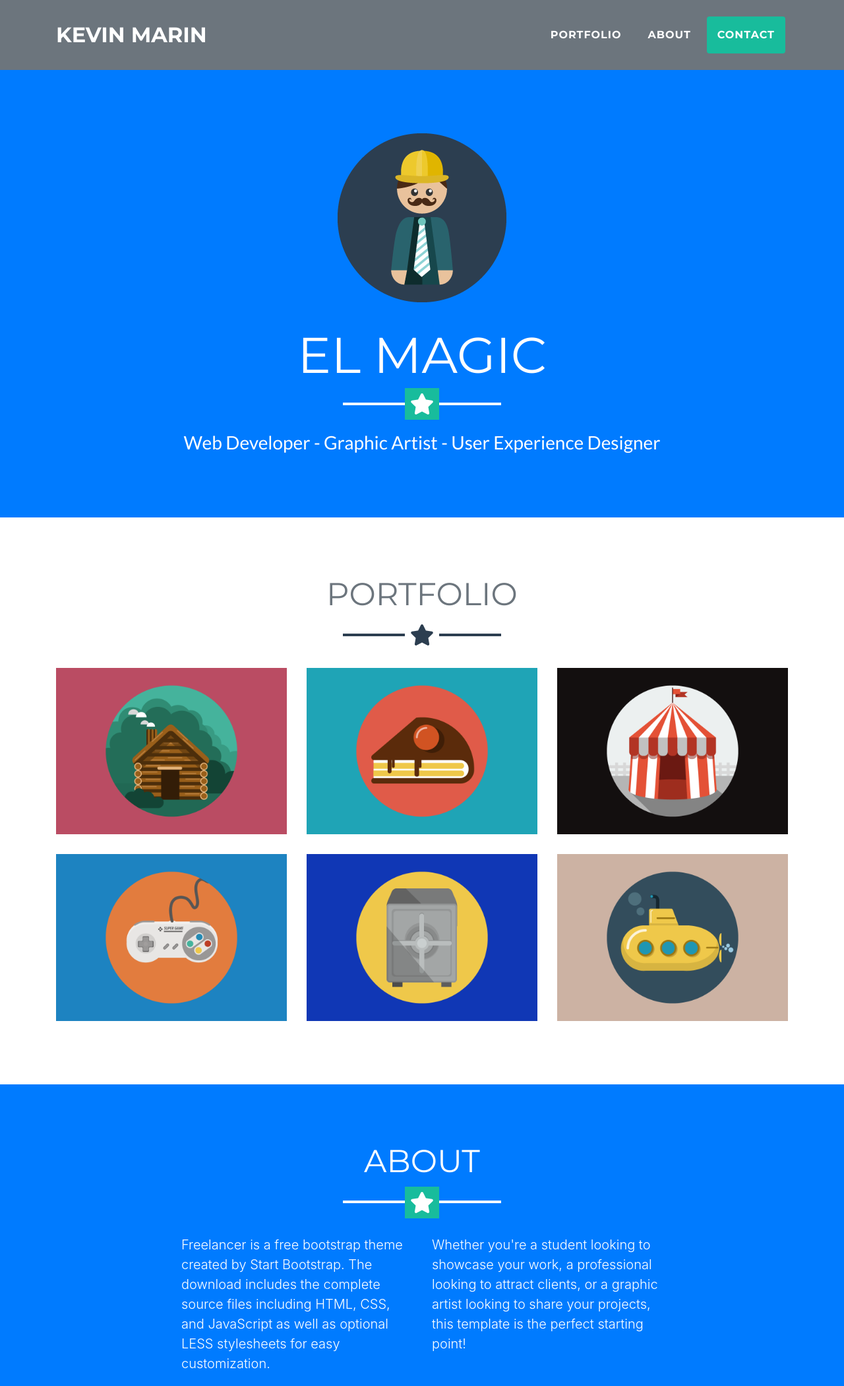
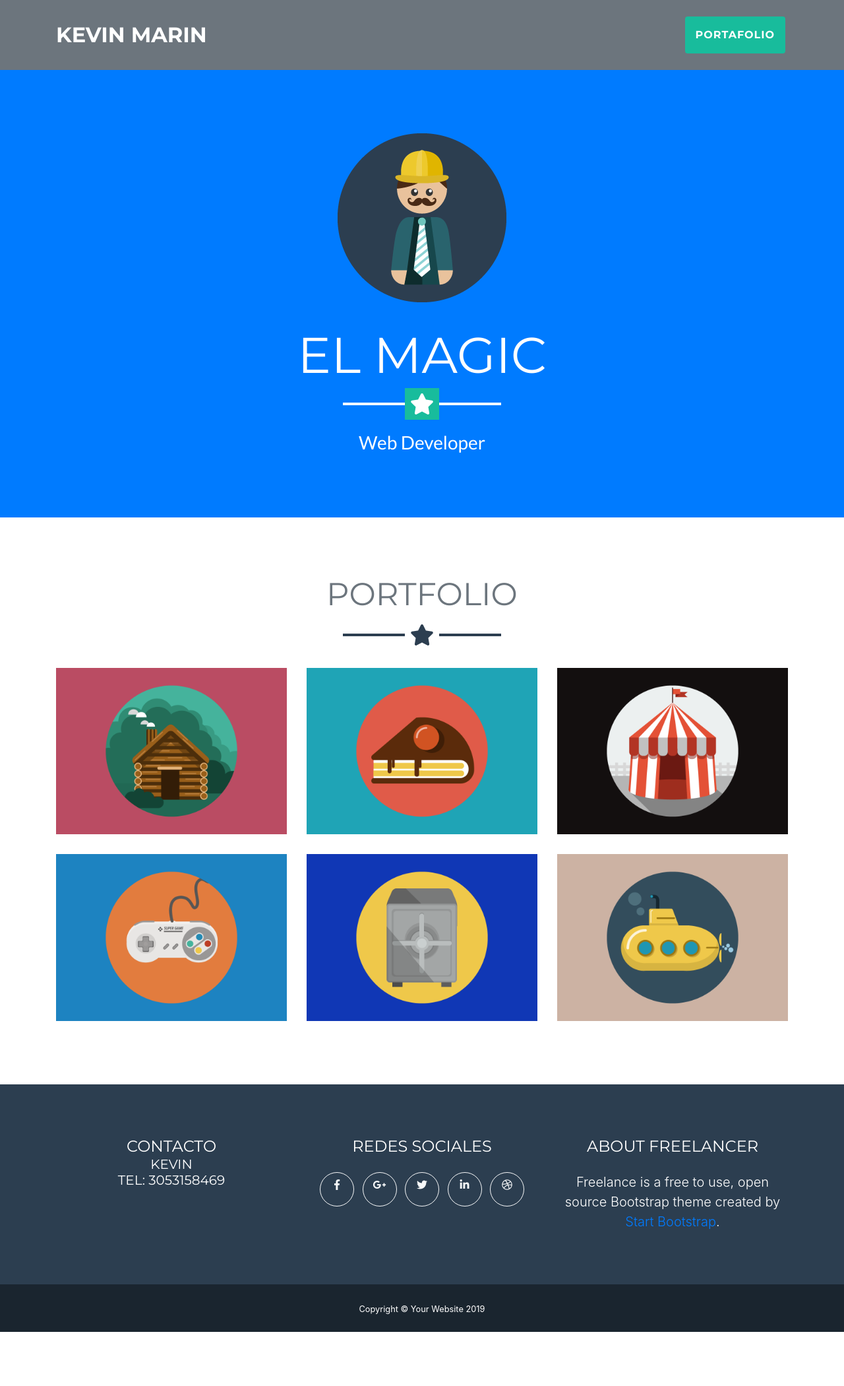
Before and after one commit to ksmarin/Hoja-de-vida, a website with bundled scripts: page index.html in a window 1280 px wide. Shown: the top 2100 px of the page at 66% size. After the commit the page ends 2018 px from the top, so only its background shows below. Built offline with nearby package versions, Linux system fonts and the light colour scheme.

Commit message:
modificacioens

```diff
--- a/index.html
+++ b/index.html
@@ -39,14 +39,14 @@
       <div class="collapse navbar-collapse" id="navbarResponsive">
         <ul class="navbar-nav ml-auto">
           <li class="nav-item mx-0 mx-lg-1">
-            <a class="nav-link py-3 px-0 px-lg-3 rounded js-scroll-trigger" href="#portfolio">Portfolio</a>
+            <a class="nav-link py-3 px-0 px-lg-3 rounded js-scroll-trigger" href="#portfolio">Portafolio</a>
           </li>
-          <li class="nav-item mx-0 mx-lg-1">
+          <!-- <li class="nav-item mx-0 mx-lg-1">
             <a class="nav-link py-3 px-0 px-lg-3 rounded js-scroll-trigger" href="#about">About</a>
           </li>
           <li class="nav-item mx-0 mx-lg-1">
             <a class="nav-link py-3 px-0 px-lg-3 rounded js-scroll-trigger" href="#contact">Contact</a>
-          </li>
+          </li> -->
         </ul>
       </div>
     </div>
@@ -58,7 +58,7 @@
       <img class="img-fluid mb-5 d-block mx-auto" src="img/profile.png" alt="">
       <h1 class="text-uppercase mb-0">El Magic</h1>
       <hr class="star-light">
-      <h2 class="font-weight-light mb-0">Web Developer - Graphic Artist - User Experience Designer</h2>
+      <h2 class="font-weight-light mb-0">Web Developer</h2>
     </div>
   </header>
 
@@ -133,7 +133,7 @@
   </section>
 
   <!-- About Section -->
-  <section class="bg-primary text-white mb-0" id="about">
+  <!-- <section class="bg-primary text-white mb-0" id="about">
     <div class="container">
       <h2 class="text-center text-uppercase text-white">About</h2>
       <hr class="star-light mb-5">
@@ -152,18 +152,18 @@
         </a>
       </div>
     </div>
-  </section>
+  </section> -->
 
   <!-- Contact Section -->
-  <section id="contact">
+  <!-- <section id="contact">
     <div class="container">
       <h2 class="text-center text-uppercase text-secondary mb-0">Contact Me</h2>
       <hr class="star-dark mb-5">
       <div class="row">
-        <div class="col-lg-8 mx-auto">
+        <div class="col-lg-8 mx-auto"> -->
           <!-- To configure the contact form email address, go to mail/contact_me.php and update the email address in the PHP file on line 19. -->
           <!-- The form should work on most web servers, but if the form is not working you may need to configure your web server differently. -->
-          <form name="sentMessage" id="contactForm" novalidate="novalidate">
+          <!-- <form name="sentMessage" id="contactForm" novalidate="novalidate">
             <div class="control-group">
               <div class="form-group floating-label-form-group controls mb-0 pb-2">
                 <label>Name</label>
@@ -201,19 +201,19 @@
         </div>
       </div>
     </div>
-  </section>
+  </section> -->
 
   <!-- Footer -->
   <footer class="footer text-center">
     <div class="container">
       <div class="row">
         <div class="col-md-4 mb-5 mb-lg-0">
-          <h4 class="text-uppercase mb-4">Location</h4>
-          <p class="lead mb-0">2215 John Daniel Drive
-            <br>Clark, MO 65243</p>
+          <h4 class="text-uppercase mb-4">Contacto
+          <p class="lead mb-0">Kevin
+            <br>Tel: 3053158469</p>
         </div>
         <div class="col-md-4 mb-5 mb-lg-0">
-          <h4 class="text-uppercase mb-4">Around the Web</h4>
+          <h4 class="text-uppercase mb-4">Redes sociales</h4>
           <ul class="list-inline mb-0">
             <li class="list-inline-item">
               <a class="btn btn-outline-light btn-social text-center rounded-circle" href="#">
```
